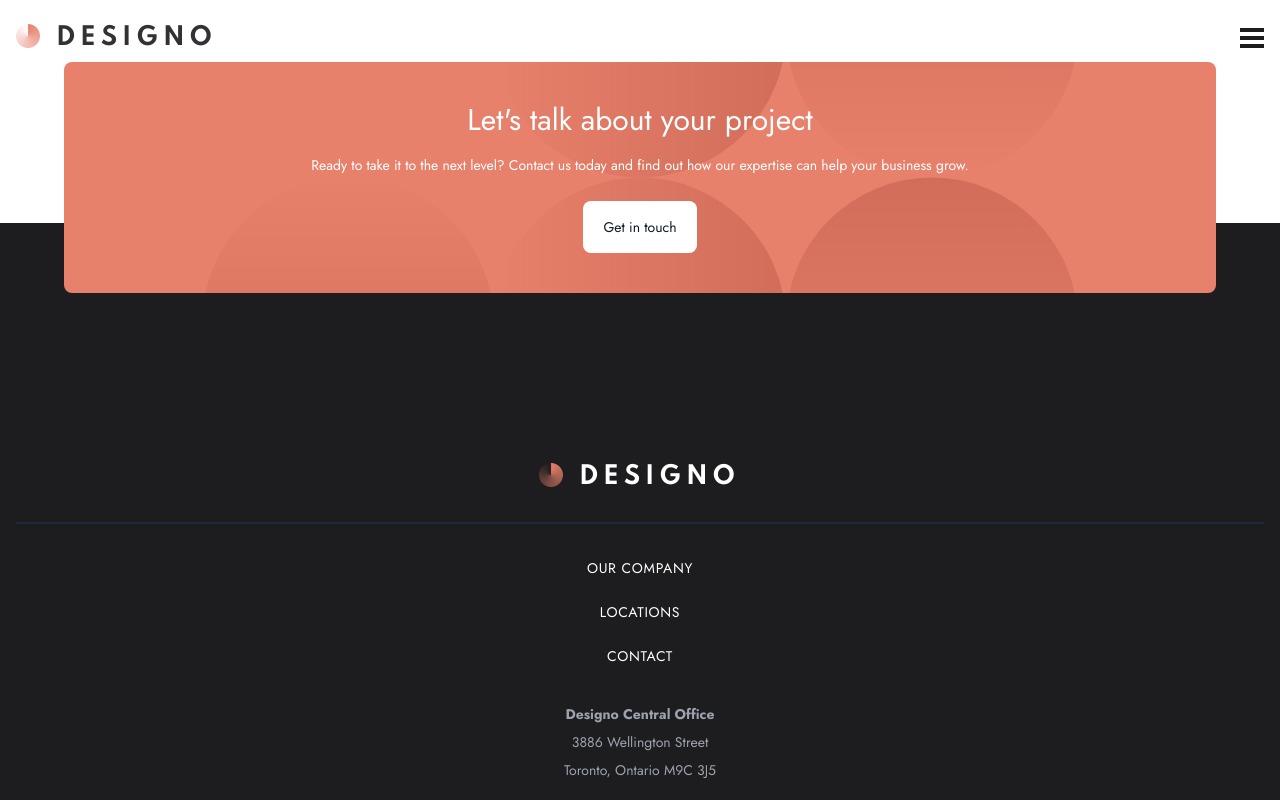
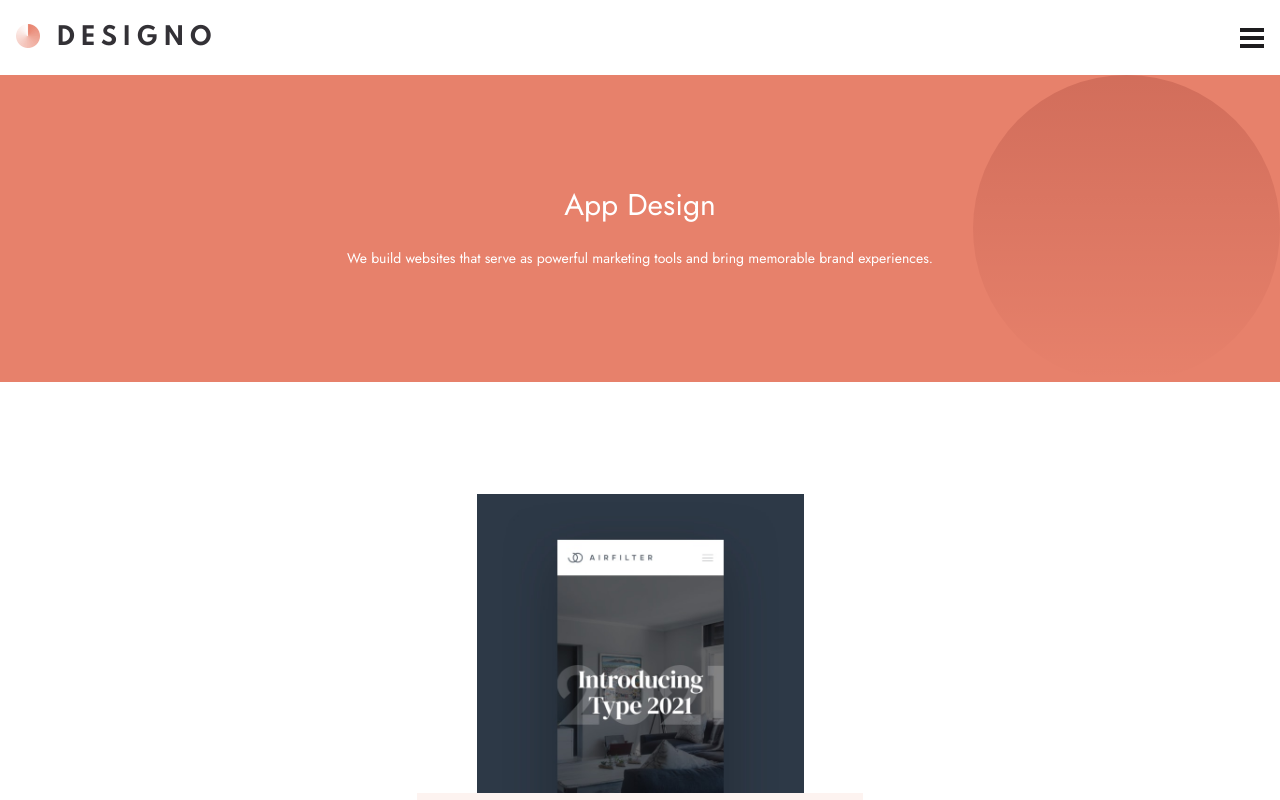
Before and after one commit to waldekglaz/designo, a Next.js app: page /services/appdesign in a window 1280 px wide. Before the commit this address had no page. Shown: the top 800 px of the page. Built offline with nearby package versions, Linux system fonts and the light colour scheme.

Commit message:
services dynamic routes

```diff
--- a/src/app/services/webdesign/page.tsx
+++ b/src/app/services/[service]/page.tsx
@@ -1,22 +1,24 @@
-"use client";
 import React from "react";
-import HeroSecondary from "../../../components/HeroSecondary/HeroSecondary";
-import { usePathname } from "next/navigation";
+import { services } from "@/constants/const";
+import ServiceCard from "@/components/ServiceCard/ServiceCard";
+import HeroSecondary from "@/components/HeroSecondary/HeroSecondary";
 import ProjectsCard from "@/components/ProjectsCard/ProjectsCard";
 import { projectItems } from "@/constants/const";
-import { services } from "@/constants/const";
-import ServiceCard from "@/components/ServiceCard/ServiceCard";
 
-const page = () => {
-  const pathname = usePathname();
-  const service = services.find((service) => service.href === pathname);
+const ServicePage = ({ params }: { params: { service: string } }) => {
+  console.log(params);
+  const service = services.find((service) =>
+    service.href.includes(params.service)
+  );
 
   return (
     <div>
-      <HeroSecondary
-        title="Web Design"
-        text="We build websites that serve as powerful marketing tools and bring memorable brand experiences."
-      />
+      {service && (
+        <HeroSecondary
+          title={service.title}
+          text="We build websites that serve as powerful marketing tools and bring memorable brand experiences."
+        />
+      )}
       <section>
         {service?.projects.map((project) => (
           <ServiceCard
@@ -30,7 +32,7 @@ const page = () => {
       </section>
       <section className="pb-40 px-6">
         {projectItems.map((project) => {
-          if (project.href === pathname) {
+          if (project.href === service?.href) {
             return;
           } else {
             return (
@@ -48,4 +50,4 @@ const page = () => {
   );
 };
 
-export default page;
+export default ServicePage;
--- a/src/constants/const.ts
+++ b/src/constants/const.ts
@@ -99,37 +99,37 @@ export const services = [
   {
     title: "App Design",
     text: "Our mobile designs bring intuitive digital solutions to your customers right at their fingertips.",
-    bgImage: "/assets/home/desktop/image-app-design.jpg",
+    bgImage: "/assets/app-design/desktop/image-app-design.jpg",
     href: "/services/appdesign",
     projects: [
       {
         title: "Airfilter",
         text: "Solving the problem of poor indoor air quality by filtering the air",
-        bgImage: "/assets/home/desktop/image-airfilter.jpg",
+        bgImage: "/assets/app-design/desktop/image-airfilter.jpg",
         href: "/services/appdesign/airfilter",
       },
       {
         title: "Eyecam",
         text: "Product that lets you edit your favorite photos and videos at any time",
-        bgImage: "/assets/home/desktop/image-eyecam.jpg",
+        bgImage: "/assets/app-design/desktop/image-eyecam.jpg",
         href: "/services/appdesign/eyecam",
       },
       {
         title: "Faceit",
         text: "Get to meet your favorite internet superstar with the faceit app",
-        bgImage: "/assets/home/desktop/image-faceit.jpg",
+        bgImage: "/assets/app-design/desktop/image-faceit.jpg",
         href: "/services/appdesign/faceit",
       },
       {
         title: "Todo",
         text: "A todo app that features cloud sync with light and dark mode",
-        bgImage: "/assets/home/desktop/image-todo.jpg",
+        bgImage: "/assets/app-design/desktop/image-todo.jpg",
         href: "/services/appdesign/todo",
       },
       {
         title: "Loopstudios",
         text: "A VR experience app made for Loopstudios",
-        bgImage: "/assets/home/desktop/image-loopstudios.jpg",
+        bgImage: "/assets/app-design/desktop/image-loopstudios.jpg",
         href: "/services/appdesign/loopstudios",
       },
     ],
@@ -137,25 +137,25 @@ export const services = [
   {
     title: "Graphic Design",
     text: "We deliver eye-catching branding materials that are tailored to meet your business objectives.",
-    bgImage: "/assets/home/desktop/image-graphic-design.jpg",
+    bgImage: "/assets/graphic-design/desktop/image-graphic-design.jpg",
     href: "/services/graphicdesign",
     projects: [
       {
         title: "Tim Brown",
         text: "A book cover designed for Tim Brown’s new release, ‘How to Avoid a Climate Disaster’",
-        bgImage: "/assets/home/desktop/image-graphic-design.jpg",
+        bgImage: "/assets/graphic-design/desktop/image-change.jpg",
         href: "/services/graphicdesign/timbrown",
       },
       {
         title: "Boxed Water",
         text: "A simple packaging concept made for Boxed Water",
-        bgImage: "/assets/home/desktop/image-boxed-water.jpg",
+        bgImage: "/assets/graphic-design/desktop/image-boxed-water.jpg",
         href: "/services/graphicdesign/boxedwater",
       },
       {
         title: "Science!",
         text: "A poster made in collaboration with the Federal Art Project",
-        bgImage: "/assets/home/desktop/image-science.jpg",
+        bgImage: "/assets/graphic-design/desktop/image-science.jpg",
         href: "/services/graphicdesign/science",
       },
     ],
```
